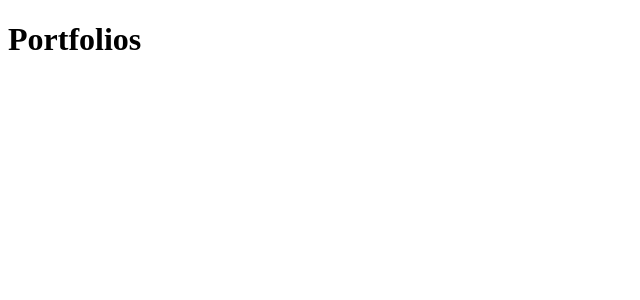
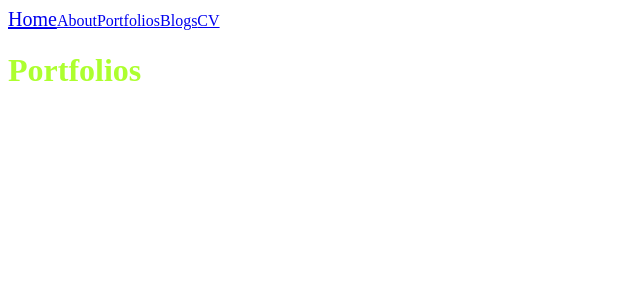
Before and after one commit to jpark2320/portfolio-app, a Next.js app: page /portfolios in a window 1280 px wide. Shown: the top 300 px of the page, without its empty margins (0-640 px from the left). Built offline with nearby package versions, Linux system fonts and the light colour scheme.

Commit message:
Implement BaseLayout component with Sass styling

```diff
--- a/package.json
+++ b/package.json
@@ -10,6 +10,7 @@
   "dependencies": {
     "next": "9.5.2",
     "react": "16.13.1",
-    "react-dom": "16.13.1"
+    "react-dom": "16.13.1",
+    "sass": "^1.26.10"
   }
 }
--- /dev/null
+++ b/src/components/layouts/BaseLayout.js
@@ -0,0 +1,12 @@
+import Header from 'components/shared/Header';
+
+const BaseLayout = ({ children }) => {
+  return (
+    <>
+      <Header />
+      {children}
+    </>
+  );
+};
+
+export default BaseLayout;
--- a/src/components/shared/Header.js
+++ b/src/components/shared/Header.js
@@ -4,7 +4,7 @@ const Header = () => {
   return (
     <React.Fragment>
       <Link href='/'>
-        <a>Home</a>
+        <a style={{ fontSize: '20px' }}>Home</a>
       </Link>
       <Link href='/about'>
         <a>About</a>
--- /dev/null
+++ b/src/pages/_app.js
@@ -0,0 +1,7 @@
+import 'styles/main.scss';
+
+const App = ({ Component, pageProps }) => {
+  return <Component pageProps={pageProps} />;
+};
+
+export default App;
--- a/src/pages/portfolios.js
+++ b/src/pages/portfolios.js
@@ -1,5 +1,11 @@
+import BaseLayout from 'components/layouts/BaseLayout';
+
 const Portfolios = () => {
-  return <h1>Portfolios</h1>;
+  return (
+    <BaseLayout>
+      <h1>Portfolios</h1>
+    </BaseLayout>
+  );
 };
 
 export default Portfolios;
--- /dev/null
+++ b/src/styles/main.scss
@@ -0,0 +1,3 @@
+h1 {
+  color: greenyellow;
+}
```
Also changed, not shown: src/pages/about.js (+7 -1 lines), src/pages/blogs.js (+7 -1 lines), src/pages/cv.js (+7 -1 lines), src/pages/index.js (+3 -4 lines), 1 other file (tests, documents, lock files or other folders).
